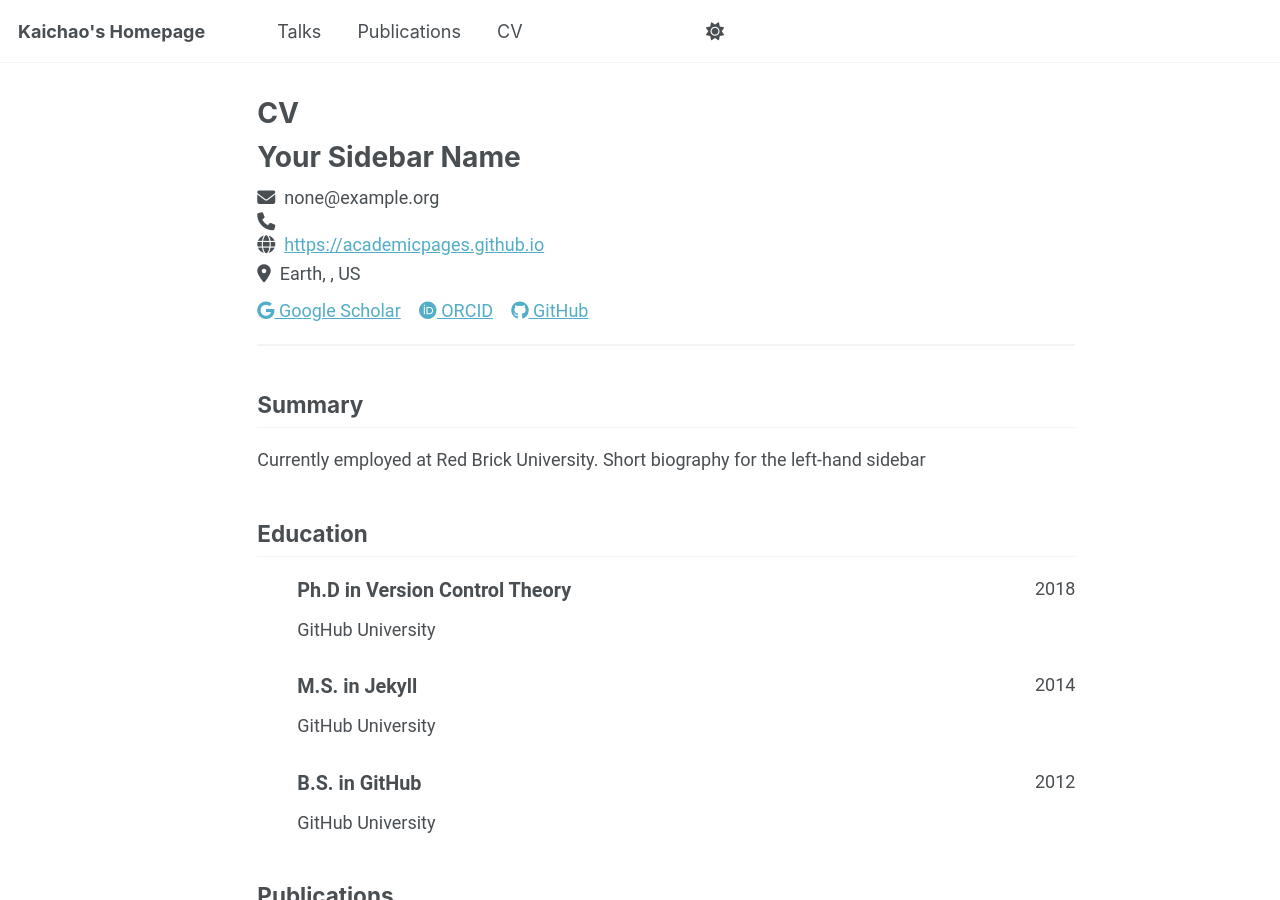
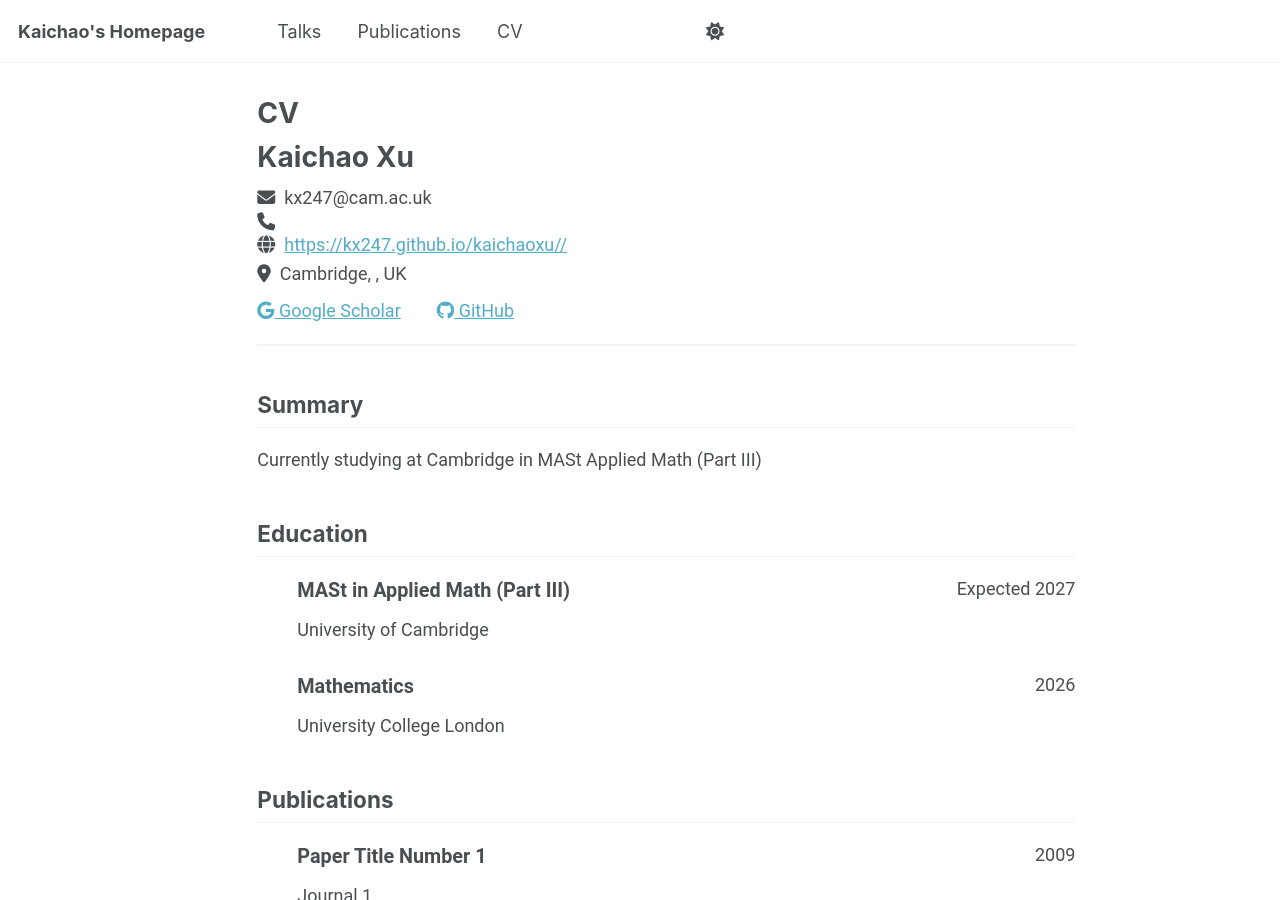
Before and after one commit to kx247/kaichaoxu, a Jekyll site: the page built from _pages/cv-json.md, in a window 1280 px wide and 900 px high. Built offline with Jekyll 4.4.1, drawn with Linux system fonts in a browser that asks for light colours; a style sheet for code colours, icons or effects is not loaded.

Commit message:
Update cv.json

```diff
--- a/_data/cv.json
+++ b/_data/cv.json
@@ -1,64 +1,55 @@
 {
   "basics": {
-    "name": "Your Sidebar Name",
-    "email": "none@example.org",
+    "name": "Kaichao Xu",
+    "email": "kx247@cam.ac.uk",
     "phone": "",
-    "website": "https://academicpages.github.io",
-    "summary": "Currently employed at Red Brick University. Short biography for the left-hand sidebar",
+    "website": "https://kx247.github.io/kaichaoxu//",
+    "summary": "Currently studying at Cambridge in MASt Applied Math (Part III)",
     "location": {
       "address": "",
       "postalCode": "",
-      "city": "Earth",
-      "countryCode": "US",
+      "city": "Cambridge",
+      "countryCode": "UK",
       "region": ""
     },
     "profiles": [
       {
         "network": "Google Scholar",
         "username": "",
-        "url": "https://scholar.google.com/citations?user=PS_CX0AAAAAJ"
+        "url": ""
       },
       {
-        "network": "ORCID",
+        "network": "",
         "username": "",
-        "url": "https://orcid.org/yourorcidurl"
+        "url": ""
       },
       {
         "network": "GitHub",
         "username": "academicpages",
-        "url": "https://github.com/academicpages"
+        "url": "https://kx247.github.io/kaichaoxu/"
       }
     ]
   },
   "work": [],
   "education": [
     {
-      "institution": "GitHub University",
-      "area": "Ph.D in Version Control Theory",
+      "institution": "University of Cambridge",
+      "area": "MASt in Applied Math (Part III)",
       "studyType": "",
       "startDate": "",
-      "endDate": "2018",
+      "endDate": "Expected 2027",
       "gpa": null,
       "courses": []
     },
     {
-      "institution": "GitHub University",
-      "area": "M.S. in Jekyll",
+      "institution": "University College London",
+      "area": "Mathematics",
       "studyType": "",
       "startDate": "",
-      "endDate": "2014",
+      "endDate": "2026",
       "gpa": null,
       "courses": []
     },
-    {
-      "institution": "GitHub University",
-      "area": "B.S. in GitHub",
-      "studyType": "",
-      "startDate": "",
-      "endDate": "2012",
-      "gpa": null,
-      "courses": []
-    }
   ],
   "skills": [],
   "languages": [],
```
